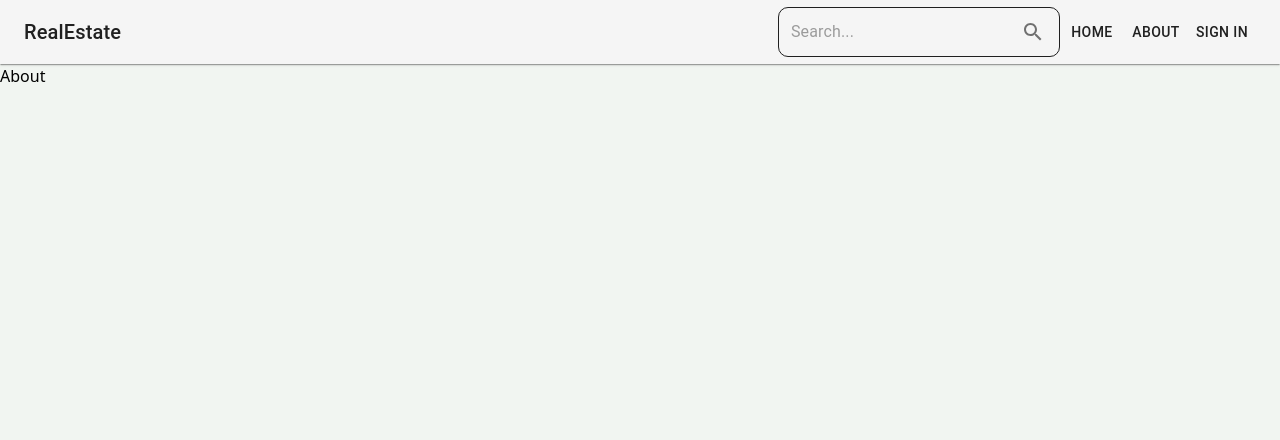
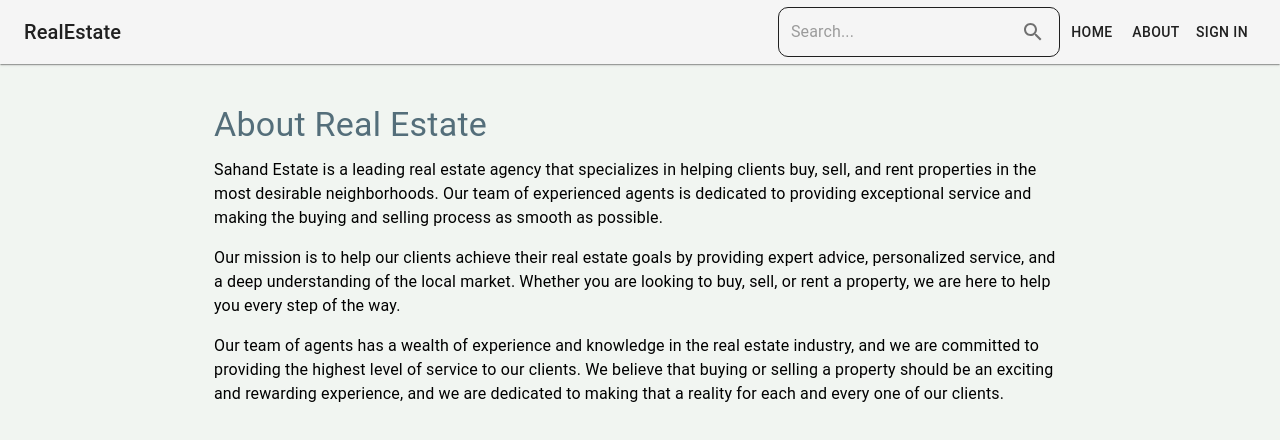
Before and after one commit to PasanMadhuranga/Real-Estate-Marketplace, a React (Vite) app in the folder client/: page /about in a window 1280 px wide. Shown: the top 440 px of the page. Built offline with nearby package versions, Linux system fonts and the light colour scheme; no server answers.

Commit message:
create about page and update listing page and property card

```diff
--- a/client/src/components/PropertyCard.jsx
+++ b/client/src/components/PropertyCard.jsx
@@ -26,7 +26,7 @@
           WebkitBoxOrient: 'vertical',
           overflow: 'hidden',
           textOverflow: 'ellipsis',
-          WebkitLineClamp: 2,}}
+          WebkitLineClamp: 1,}}
         >
           {listing.name}
         </Typography>
--- a/client/src/pages/About.jsx
+++ b/client/src/pages/About.jsx
@@ -1,7 +1,25 @@
-import React from 'react'
+import { Container, Typography, Box } from '@mui/material';
+import { blueGrey } from '@mui/material/colors';
 
-export default function About() {
+const About = () => {
   return (
-    <div>About</div>
-  )
-}
+    <Container maxWidth="md">
+      <Box sx={{ my: 5 }}>
+        <Typography variant="h4" component="h1" gutterBottom color={blueGrey[600]}>
+          About Real Estate
+        </Typography>
+        <Typography variant="body1" paragraph>
+          Sahand Estate is a leading real estate agency that specializes in helping clients buy, sell, and rent properties in the most desirable neighborhoods. Our team of experienced agents is dedicated to providing exceptional service and making the buying and selling process as smooth as possible.
+        </Typography>
+        <Typography variant="body1" paragraph>
+          Our mission is to help our clients achieve their real estate goals by providing expert advice, personalized service, and a deep understanding of the local market. Whether you are looking to buy, sell, or rent a property, we are here to help you every step of the way.
+        </Typography>
+        <Typography variant="body1" paragraph>
+          Our team of agents has a wealth of experience and knowledge in the real estate industry, and we are committed to providing the highest level of service to our clients. We believe that buying or selling a property should be an exciting and rewarding experience, and we are dedicated to making that a reality for each and every one of our clients.
+        </Typography>
+      </Box>
+    </Container>
+  );
+};
+
+export default About;
--- a/client/src/pages/Listing.jsx
+++ b/client/src/pages/Listing.jsx
@@ -97,10 +97,12 @@
                 label={`For ${listing.type === "sell" ? "Sale" : "Rent"}`}
                 color="error"
               />
+              {listing.offer && (
               <Chip
-                label={`$${listing.discountPrice} discount`}
+                label={`$${listing.regularPrice - listing.discountPrice} discount`}
                 color="success"
               />
+            )}
             </Box>
             <Divider sx={{ my: 2 }} />
             <Typography variant="body1" gutterBottom>
--- a/client/src/pages/Search.jsx
+++ b/client/src/pages/Search.jsx
@@ -228,7 +228,7 @@
             <Divider sx={{ mb: 2 }} />
             <Grid container spacing={3}>
               {listings.map((listing) => (
-                <Grid item xs={12} sm={6} md={4} key={listing._id}>
+                <Grid item xs={12} sm={6} md={4} xl={3} key={listing._id}>
                   <PropertyCard listing={listing} />
                 </Grid>
               ))}
```
